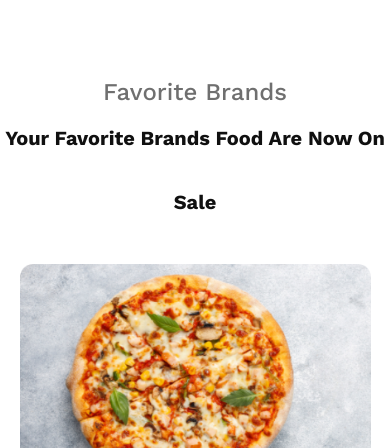
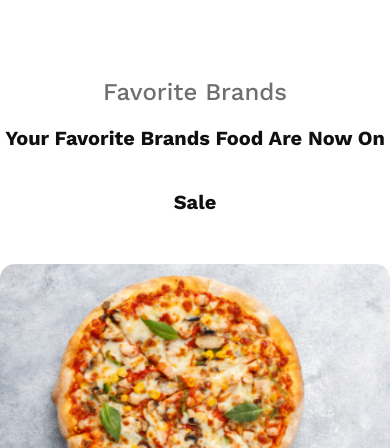
Before and after one commit to Hridoykhan4/Restaurant-HTML-CSS-, a plain HTML site: page index.html in a window 390 px wide. Shown: the part 652-1100 px from the top of the page. Drawn offline with nearby package versions, Linux system fonts and the light colour scheme.

```diff
--- a/styles/style.css
+++ b/styles/style.css
@@ -242,4 +242,7 @@
         width: 100%;
         border: none;
     }
+    .img-w{
+      width: 100%;
+    }
 }
```
